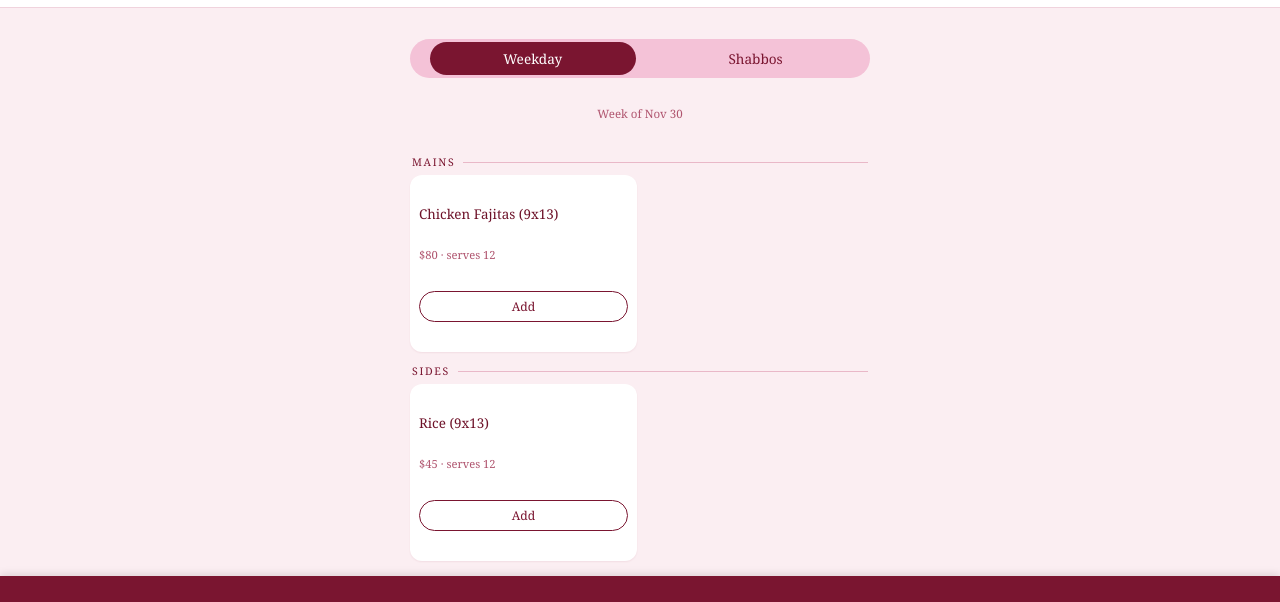
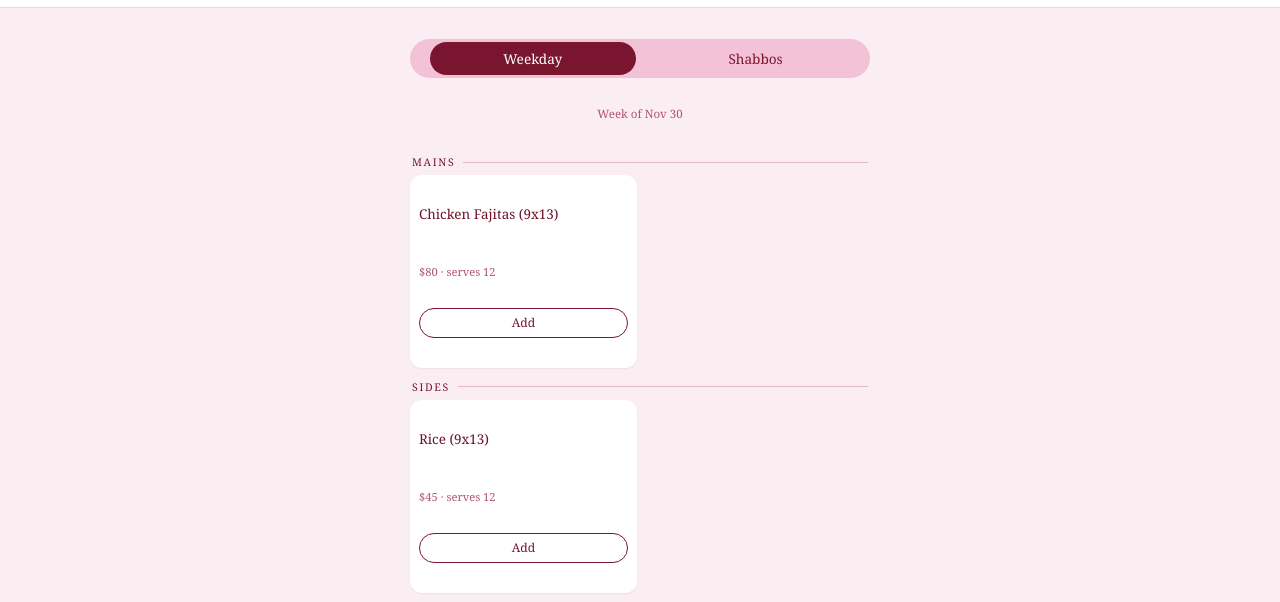
Before and after one commit to frygarfinkel/Tari-s-Table, a plain HTML site: page index.html in a window 1280 px wide. Shown: the part 103-705 px from the top of the page. Drawn offline with Linux system fonts and the light colour scheme.

Commit message:
Refactor CSS styles and layout adjustments

```diff
--- a/index.html
+++ b/index.html
@@ -6,33 +6,35 @@
 <title>Tari's Table</title>
 <style>
 *{box-sizing:border-box}
-body{margin:0;background:#fbeef2;color:#6e1229;font-family:Georgia,"Times New Roman",serif;padding-bottom:92px;-webkit-text-size-adjust:100%}
+html{overflow-x:hidden;background:#fbeef2}
+body{margin:0;width:100%;min-height:100vh;background:#fbeef2;color:#6e1229;font-family:Georgia,"Times New Roman",serif;-webkit-text-size-adjust:100%;overflow-x:hidden}
 header{text-align:center;padding:14px 12px 10px;background:#fff;box-shadow:0 1px 0 #f0d3dd}
 h1{font-size:1.5rem;margin:0;color:#7a1530;font-weight:600;line-height:1.1}
 .tag{letter-spacing:.16em;font-size:.56rem;color:#b0556f;margin-top:3px;text-transform:uppercase}
-.wrap{max-width:480px;margin:0 auto;padding:10px 10px 0}
+.wrap{width:100%;max-width:480px;margin:0 auto;padding:10px 10px 0}
 .toggle{display:flex;background:#f4c2d7;border-radius:999px;padding:3px}
 .toggle button{flex:1;padding:7px;border-radius:999px;border:0;background:none;color:#7a1530;font:inherit;font-size:.85rem;cursor:pointer}
 .toggle button.on{background:#7a1530;color:#fff}
-.week{text-align:center;color:#b0556f;font-size:.72rem;margin:6px 0 0}
+.week{text-align:center;color:#b0556f;font-size:.72rem;margin:6px 0 0;min-height:1em}
+#menu{min-height:220px}
 .section{display:flex;align-items:center;gap:8px;margin:12px 2px 6px;color:#7a1530;font-size:.66rem;letter-spacing:.16em;text-transform:uppercase}
 .section::after{content:"";flex:1;height:1px;background:#e9b8c8}
 .grid{display:grid;grid-template-columns:1fr 1fr;gap:6px}
 .item{background:#fff;border-radius:12px;padding:9px 9px 8px;box-shadow:0 1px 2px rgba(122,21,48,.07)}
-.name{font-size:.84rem;line-height:1.25}
-.meta{font-size:.7rem;color:#b0556f;margin-top:2px}
-.add{margin-top:7px;width:100%;padding:6px 0;border-radius:999px;border:1px solid #7a1530;background:#fff;color:#7a1530;font:inherit;font-size:.76rem;cursor:pointer}
+.name{font-size:.84rem;line-height:1.25;min-height:2.5em}
+.meta{font-size:.7rem;color:#b0556f;margin-top:2px;min-height:1.2em}
+.add{margin-top:7px;width:100%;height:30px;border-radius:999px;border:1px solid #7a1530;background:#fff;color:#7a1530;font:inherit;font-size:.76rem;cursor:pointer}
 .stepper{margin-top:7px;display:flex;align-items:center;justify-content:space-between;background:#7a1530;color:#fff;border-radius:999px;height:30px}
 .stepper button{width:34px;height:30px;border:0;background:none;color:#fff;font-size:1.05rem;cursor:pointer;padding:0}
 .stepper span{font-size:.82rem;font-weight:600}
-.details{background:#fff;border-radius:12px;padding:12px;margin:12px 0 0;box-shadow:0 1px 2px rgba(122,21,48,.07)}
+.details{background:#fff;border-radius:12px;padding:12px;margin:12px 0 12px;box-shadow:0 1px 2px rgba(122,21,48,.07)}
 .details h3{margin:0 0 4px;color:#7a1530;font-size:.82rem;font-weight:600}
 .row{display:grid;grid-template-columns:1fr 1fr;gap:8px}
 label{display:block;font-size:.66rem;color:#b0556f;margin:6px 0 2px}
-input,textarea{width:100%;padding:7px 8px;font:inherit;font-size:16px;border-radius:8px;border:1px solid #e9b8c8;background:#fbeef2;color:#6e1229;-webkit-appearance:none}
+input,textarea{width:100%;padding:7px 8px;font:inherit;font-size:16px;border-radius:8px;border:1px solid #e9b8c8;background:#fbeef2;color:#6e1229;-webkit-appearance:none;appearance:none}
 textarea{min-height:36px;font-size:14px}
 .empty{text-align:center;color:#b0556f;padding:14px 0;font-size:.82rem}
-.bar{position:fixed;left:0;right:0;bottom:0;background:#7a1530;color:#fff;padding:8px 12px calc(8px + env(safe-area-inset-bottom,0px));box-shadow:0 -2px 8px rgba(0,0,0,.12)}
+.bar{position:sticky;bottom:0;left:0;right:0;width:100%;background:#7a1530;color:#fff;padding:8px 12px calc(8px + env(safe-area-inset-bottom,0px));box-shadow:0 -2px 8px rgba(0,0,0,.12);z-index:10}
 .fee{display:flex;justify-content:space-between;font-size:.74rem;margin-bottom:5px;opacity:.95}
 .send{width:100%;border:0;border-radius:10px;padding:10px;background:#fff;color:#7a1530;font:inherit;font-size:.92rem;font-weight:600;cursor:pointer}
 .send:disabled{background:#9a8a8f;color:#fff;cursor:default}
```
